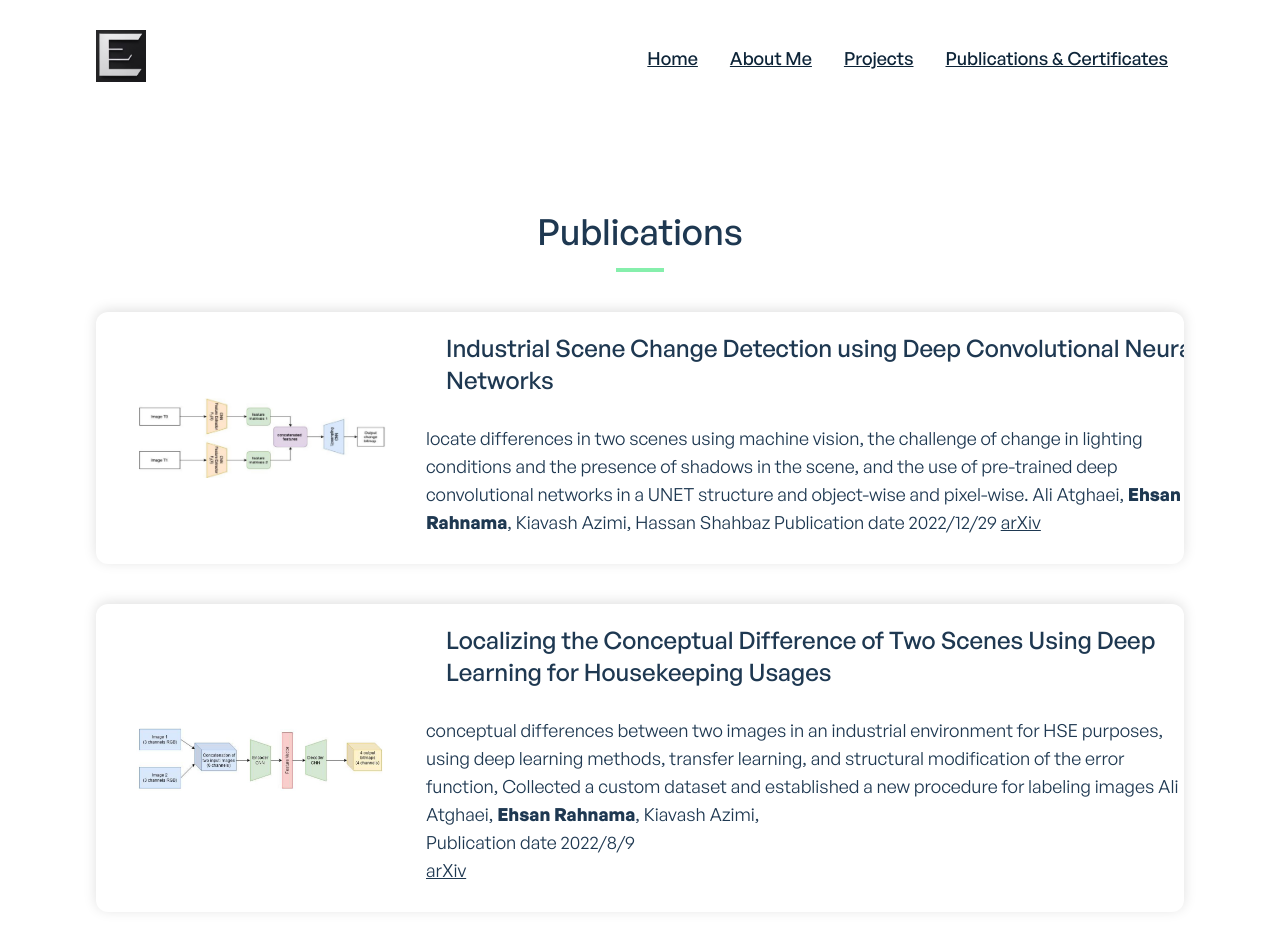
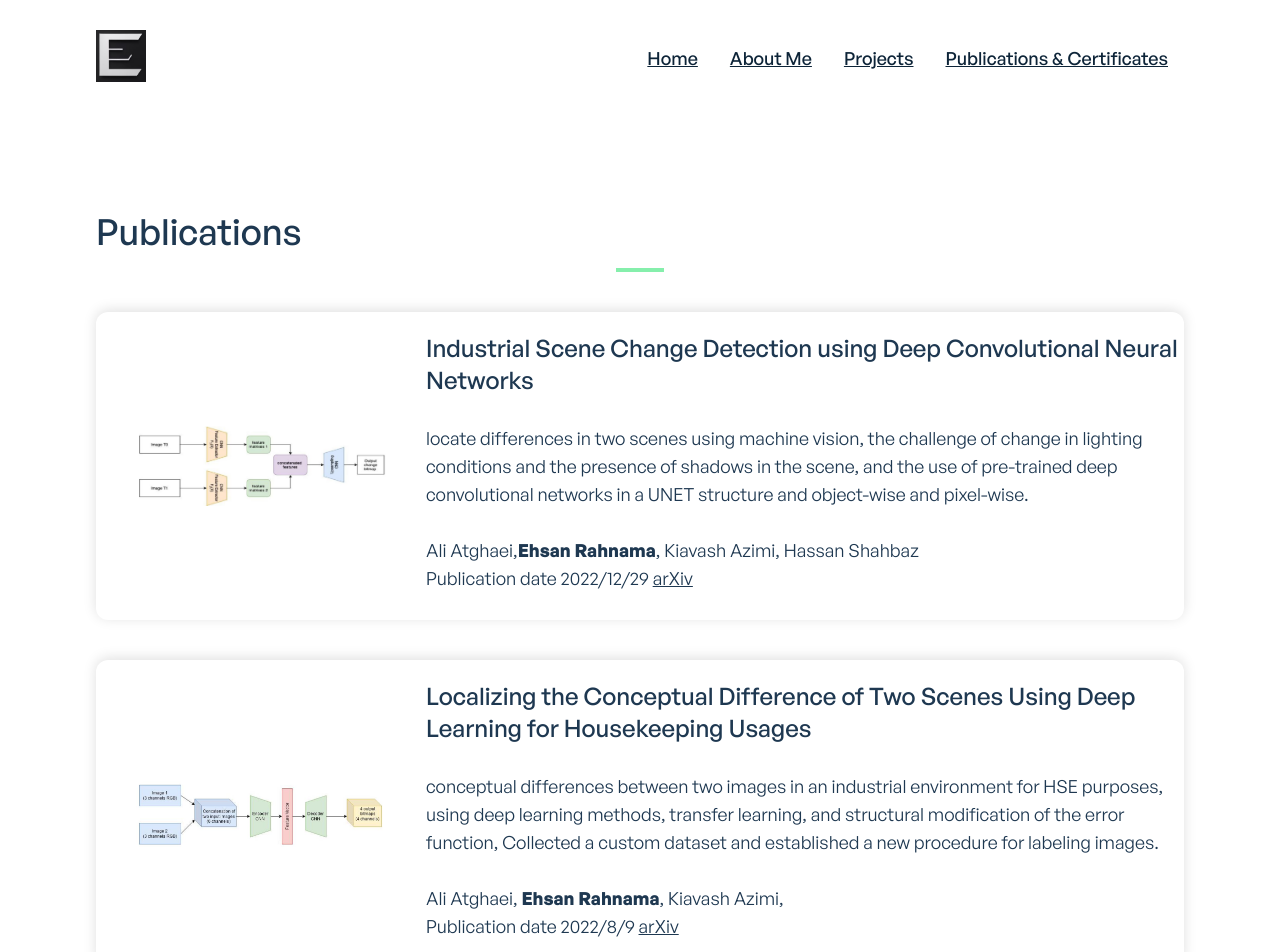
Before and after one commit to ehsanrahnama/website, a Next.js app: page /publications in a window 1280 px wide. Shown: the top 952 px of the page. Built offline with nearby package versions, Linux system fonts and the light colour scheme.

Commit message:
Some Changed

```diff
--- a/components/projects/ProjectSingle.jsx
+++ b/components/projects/ProjectSingle.jsx
@@ -18,7 +18,7 @@ const ProjectSingle = (props) => {
         />
       </div>
       <div className="text-center flex-1 ">
-        <div className="w-full mt-5 ml-5 text-left">
+        <div className="w-full mt-5 text-left">
           <p className="font-general-medium text-xl md:text-2xl text-ternary-dark dark:text-ternary-light">
             {props.title}
           </p>
--- a/components/projects/ProjectsGrid.jsx
+++ b/components/projects/ProjectsGrid.jsx
@@ -7,7 +7,7 @@ import ProjectsFilter from "./ProjectsFilter";
 function ProjectsGrid({ title, data = [] }) {
   return (
     <section className="py-5 mt-20">
-      <div className="text-center">
+      <div className="">
         <p className="font-general-medium text-2xl sm:text-4xl mb-1 text-ternary-dark dark:text-ternary-light">
           {title}
         </p>
--- a/components/shared/AppBanner.jsx
+++ b/components/shared/AppBanner.jsx
@@ -65,14 +65,14 @@ function AppBanner() {
         initial={{ opacity: 0, y: -180 }}
         animate={{ opacity: 1, y: 0 }}
         transition={{ ease: "easeInOut", duration: 0.9, delay: 0.2 }}
-        className="w-full sm:w-2/3 text-right float-right mt-8 sm:mt-0"
+        className="w-full sm:w-2/3 text-right float-right mt-8 sm:mt-0 p-15"
       >
         {/* <Image
           layout="responsive"
           src={activeTheme === "dark" ? darkImage : lightImage}
           alt="Developer"
         /> */}
-        <video controls autoPlay loop className="w-full h-full">
+        <video controls autoPlay loop className="w-full h-full rounded-lg">
           <source src={video} />
         </video>
       </motion.div>
--- a/data/certificatesData.jsx
+++ b/data/certificatesData.jsx
@@ -12,11 +12,11 @@ export const certificatesData = [
   {
     title: "Generative AI with Large Language Models",
     description: (
-      <>
+      <p>
         <a href="https://www.coursera.org/account/accomplishments/verify/Y3YSHD3M7Z9K?utm_source=link&utm_medium=certificate&utm_content=cert_image&utm_campaign=sharing_cta&utm_product=course">
           DeepLearning.AI
         </a>
-      </>
+      </p>
     ),
     img: certificate_ai,
   },
--- a/data/publicationsData.jsx
+++ b/data/publicationsData.jsx
@@ -18,9 +18,13 @@ export const publicationsData = [
         locate differences in two scenes using machine vision, the challenge of
         change in lighting conditions and the presence of shadows in the scene,
         and the use of pre-trained deep convolutional networks in a UNET
-        structure and object-wise and pixel-wise. Ali Atghaei,{" "}
-        <strong>Ehsan Rahnama</strong>, Kiavash Azimi, Hassan Shahbaz
-        Publication date 2022/12/29{" "}
+        structure and object-wise and pixel-wise.
+        <br />
+        <br />
+        Ali Atghaei,<strong>Ehsan Rahnama</strong>, Kiavash Azimi, Hassan
+        Shahbaz
+        <br className="" />
+        Publication date 2022/12/29 {"   "}
         <a href="https://arxiv.org/abs/2212.14278">arXiv</a>
       </p>
     ),
@@ -35,9 +39,10 @@ export const publicationsData = [
         conceptual differences between two images in an industrial environment
         for HSE purposes, using deep learning methods, transfer learning, and
         structural modification of the error function, Collected a custom
-        dataset and established a new procedure for labeling images Ali Atghaei,{" "}
-        <strong>Ehsan Rahnama</strong>, Kiavash Azimi,
-        <br /> Publication date 2022/8/9 <br />{" "}
+        dataset and established a new procedure for labeling images.
+        <br />
+        <br /> Ali Atghaei, <strong>Ehsan Rahnama</strong>, Kiavash Azimi,
+        <br /> Publication date 2022/8/9 {"    "}
         <a href="https://arxiv.org/abs/2208.04884">arXiv</a>
       </p>
     ),
--- a/next.config.js
+++ b/next.config.js
@@ -1,11 +1,4 @@
 // next.config.js
-const withVideos = require('next-videos')
+const withVideos = require("next-videos");
 
-
-
-module.exports = withVideos({
-  reactStrictMode: true,
-  images: {
-    unoptimized: true
-  }
-})
+module.exports = withVideos({});
```
Also changed, not shown: 1 other file (tests, documents, lock files or other folders).
